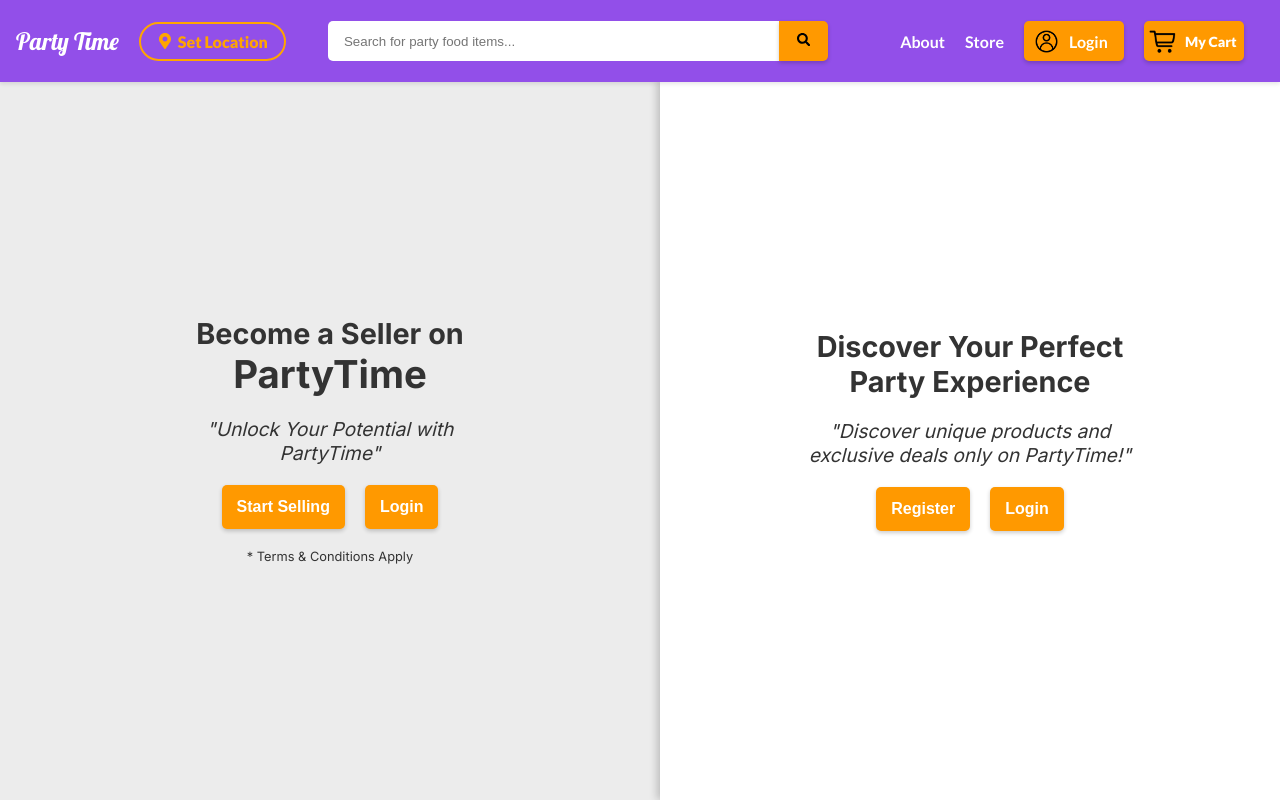
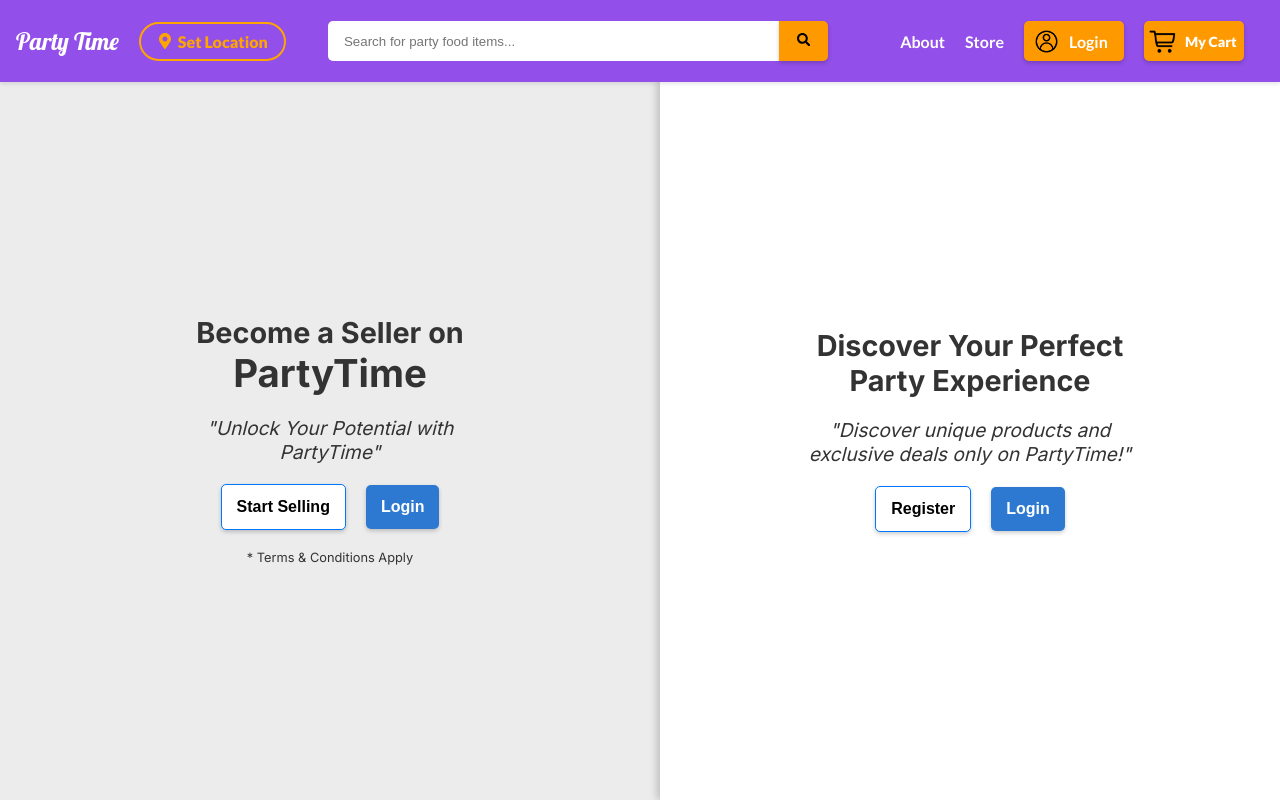
Before and after one commit to Miran-Firdausi/PartyTime, a Next.js app in the folder FrontendNew/: page /login in a window 1280 px wide. Shown: the top 800 px of the page. Built offline with nearby package versions, Linux system fonts and the light colour scheme.

Commit message:
updated product, login page buttons, added temporary advertising in store

```diff
--- a/FrontendNew/src/app/globals.css
+++ b/FrontendNew/src/app/globals.css
@@ -20,21 +20,26 @@ body {
 }
 
 .Advertising {
-  height: 200px;
+  height: 200px; /* You can adjust the height as needed */
   width: 95%;
+  margin: 0 auto;
   background-color: rgb(112, 214, 112);
-  margin: 0 auto;
   position: relative;
   top: 20px;
   border-radius: 10px;
   display: flex;
   justify-content: center;
   align-items: center;
-  font-size: 100px;
   color: rgb(33, 33, 30);
   margin-bottom: 10px;
-  flex-wrap: wrap;
+  overflow: hidden; /* Ensures the image doesn't overflow */
 }
+
+.Advertising img {
+  max-width: 105%;
+  object-fit: cover; /* Ensures the image covers the entire container */
+}
+
 
 /* Media Query for responsiveness */
 @media only screen and (max-width: 768px) {
--- a/FrontendNew/src/app/store/page.js
+++ b/FrontendNew/src/app/store/page.js
@@ -25,7 +25,7 @@ export default function Store(){
     return (
         <div className="Store">
             <Navbar  totalQuantity={totalQuantity} totalPrice={totalPrice} on={true}/>
-            <div className="Advertising">Advertising</div>
+            <div className="Advertising"><img src="/images/advertise.webp" alt="" /></div>
             <ProductsList title="Snacks & Munchies" addToCart={addToCart}/>
             <ProductsList title="Dairy, Bread & Eggs" addToCart={addToCart}/>
         </div>
--- a/FrontendNew/src/styles/cart.module.css
+++ b/FrontendNew/src/styles/cart.module.css
@@ -50,7 +50,7 @@
 }
 
 .proceedButton {
-  background-color: #ff9900;
+  background-color: #406ac4;
   color: #fff;
   border: none;
   padding: 8px 18px;
@@ -61,5 +61,5 @@
 }
 
 .proceedButton:hover {
-  background-color: #d47f00;
+  background-color: #385caa;
 }
--- a/FrontendNew/src/styles/login.module.css
+++ b/FrontendNew/src/styles/login.module.css
@@ -37,31 +37,57 @@
   }
 
 .startSellingButton,
-  .registerButton,
+.registerButton {
+  background-color: #fff;
+  color: #000;
+  border: 1px solid #0077ff; /* Orange border */
+  border-radius: 5px;
+  padding: 13px 15px;
+  cursor: pointer;
+  margin-top: 20px;
+  margin-bottom: 20px;
+  font-size: 1rem;
+  font-weight: 600;
+  box-shadow: 0px 2px 4px rgba(0, 0, 0, 0.2);
+  transition: 0.5s;
+}
+
+.startSellingButton:hover {
+  background-color: #85adf8; /* Orange background on hover */
+}
+
+.registerButton:hover {
+  background-color: #85adf8; /* Orange background on hover */
+}
+
 .loginButton {
-    background-color: #ff9900; /* Adjust to match the navbar color */
+  background-color: #2d79d1;
   color: #fff;
   border: none;
-    padding: 13px 15px; /* Increase padding for larger buttons */
-    border-radius: 5px; /* Increase border radius for rounded corners */
+  padding: 13px 15px;
+  border-radius: 5px;
   cursor: pointer;
-    margin-top: 20px; /* Increase top margin */
-    text-decoration: none; /* Remove underline */
-    margin-bottom: 20px; /* Increase bottom margin */
-    font-size: 1rem; /* Increase font size */
+  margin-top: 20px;
+  margin-bottom: 20px;
+  font-size: 1rem;
   font-weight: 600;
   box-shadow: 0px 2px 4px rgba(0, 0, 0, 0.2);
+  transition: 0.5s;
 }
 
+.loginButton:hover {
+  background-color: #a6c2f5; /* White background on hover */
+  color: #000; /* Black text on hover */
+  border: 1px solid #0084ff; /* Orange border on hover */
+}
+
+/* Additional styles for login button */
 .loginButton {
   margin-left: 20px; /* Increase left margin */
 }
 
-  .startSellingButton:hover,
-  .registerButton:hover,
-  .loginButton:hover {
-    background-color: #f5aa3b; /* Adjust to match the navbar color */
-  }
+/* Keep the rest of your existing CSS unchanged */
+
 
   .termsAndConditions{
     font-size: 0.8rem;
```
Also changed, not shown: FrontendNew/src/styles/product.module.css (+11 -0 lines), FrontendNew/public/images/advertise.webp (added). Lines whose indentation alone changed are shown as unchanged.
